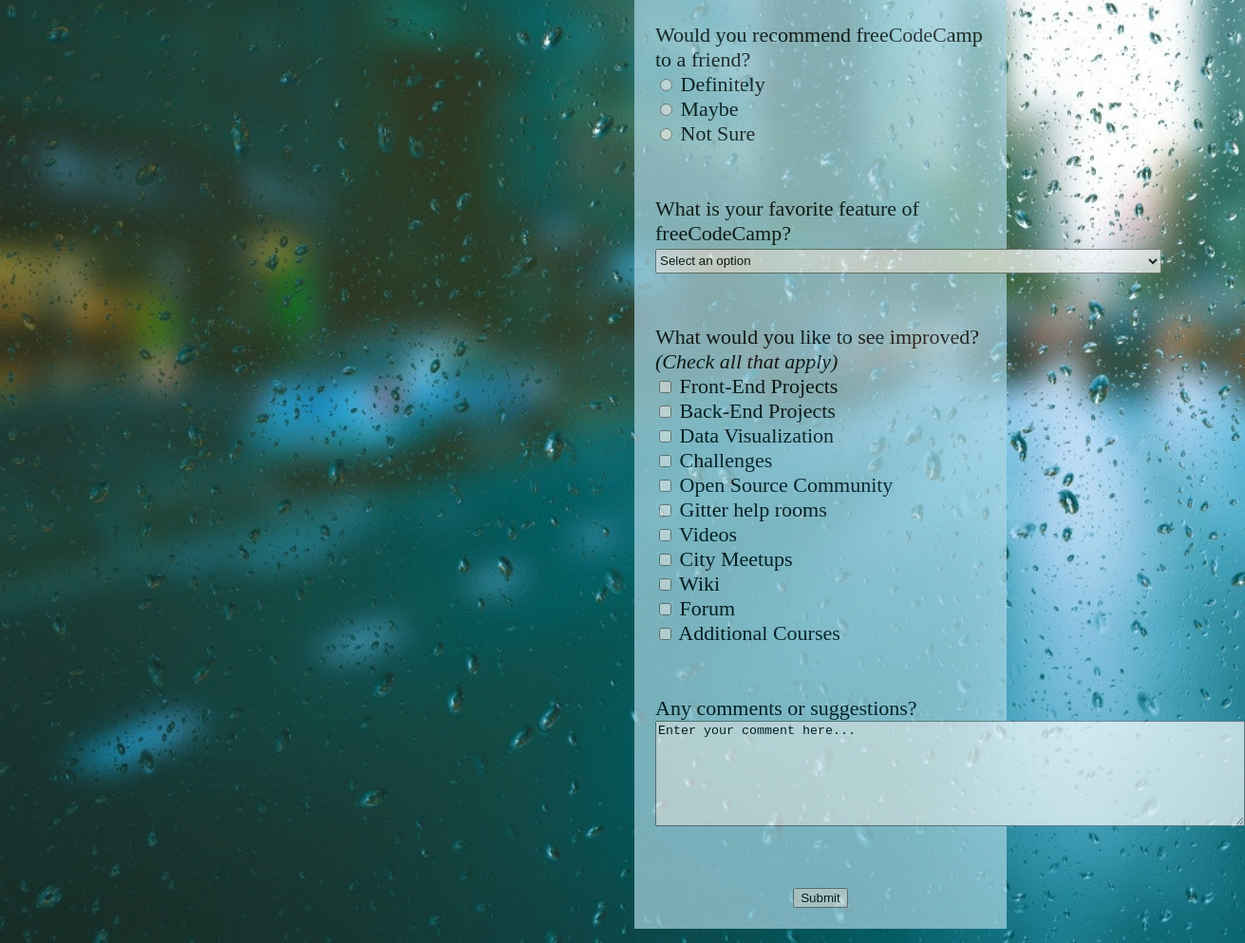
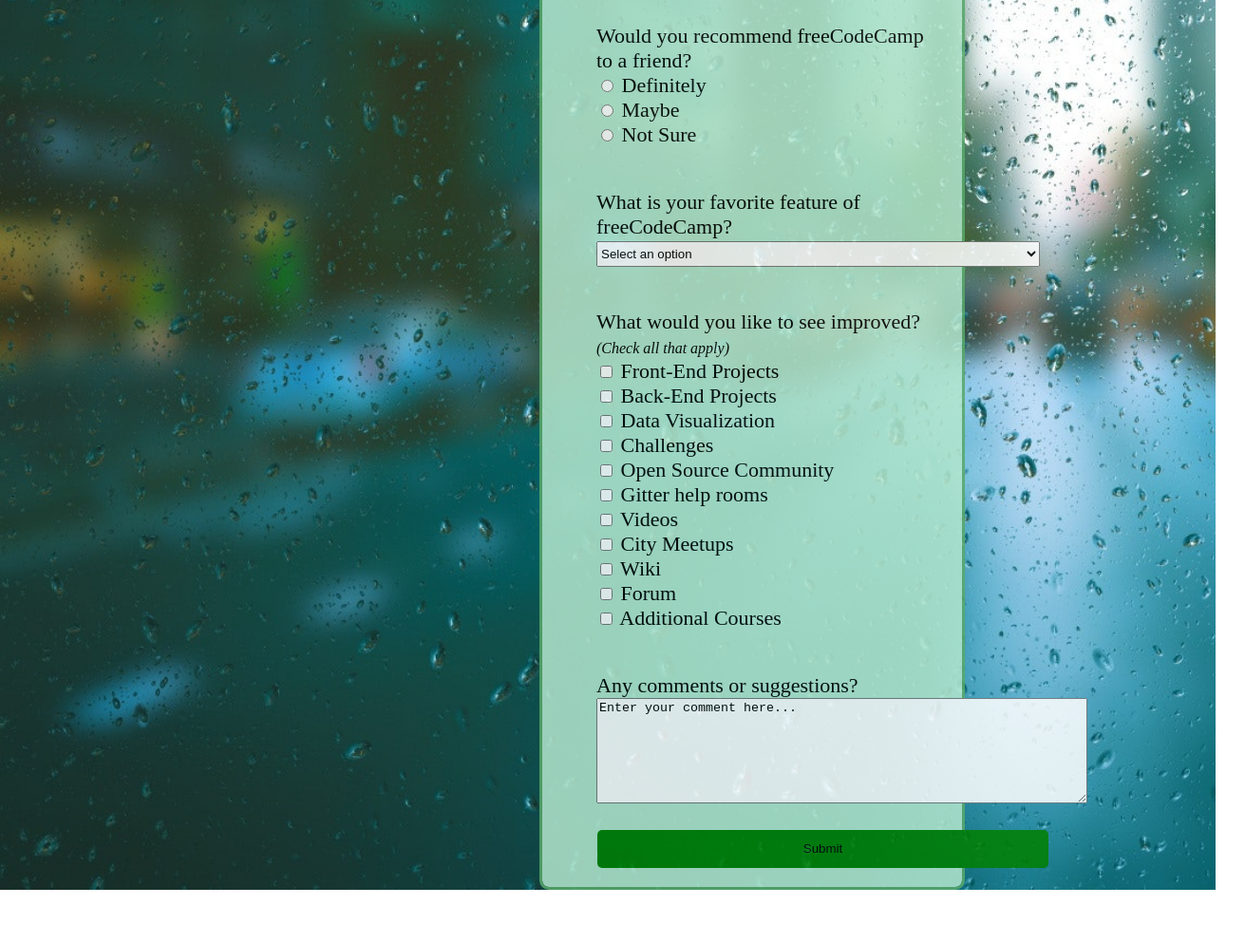
Before and after one commit to JJbean510/form-practice, a plain HTML site: page index.html in a window 1280 px wide. Shown: the part 436-1429 px from the top of the page at 95% size, 1311 px wide, since content can reach past the window. After the commit the page ends 1373 px from the top, so only its background shows below. Drawn offline with Linux system fonts and the light colour scheme.

Commit message:
form completed

```diff
--- a/index.html
+++ b/index.html
@@ -14,13 +14,13 @@
     <form id="border" method="POST" action="http://127.0.0.1:5500/index.html">
       <div id="form" class="alignment">
         <label for="name">Name</label><br>
-        <input type="text" id="name" name="name" value="Enter your name"><br>
+        <input class="row-span" type="text" id="name" name="name" value="Enter your name"><br>
         <label for="email">Email</label><br>
-        <input type="text" id="email" name="email" value="Enter your e-mail"><br>
+        <input class="row-span" type="text" id="email" name="email" value="Enter your e-mail"><br>
         <label for="age">Age(required)</label><br>
-        <input type="number" id="age" name="age" min="18" value="age" required><br>
+        <input class="row-span" type="number" id="age" name="age" min="18" value="age" required><br>
         <label for="description">Which option best describes your current role?</label><br>
-        <select name="description" id="description" >
+        <select class="row-span" name="description" id="description" >
             <option value="select current role" selected>Select current role</option>
             <option value="student">Student</option>
             <option value="full-time" job>Full-Time</option>
@@ -30,7 +30,7 @@
         </select>
       </div>
       <div id="radio" class="alignment">
-        <label for="recommend">Would you recommend freeCodeCamp to a friend?</label>
+        <label for="recommend" class="questions">Would you recommend freeCodeCamp to a friend?</label>
         <br>
         <input type="radio" id="definitely" name="review" value="definitely">
         <label for="definitely">Definitely</label><br>
@@ -40,8 +40,8 @@
         <label for="not sure">Not Sure</label>
       </div>
       <div id="dropdown" class="alignment">
-        <label for="favFeature">What is your favorite feature of freeCodeCamp?</label><br>
-        <select name="favFeature" id="favFeature">
+        <label for="favFeature" class="questions">What is your favorite feature of freeCodeCamp?</label><br>
+        <select class="row-span" name="favFeature" id="favFeature">
           <option value="select an option" selected>Select an option</option>
           <option value="challenges">Challenges</option>
           <option value="projects">Projects</option>
@@ -50,7 +50,7 @@
         </select>
       </div>
       <div id="checkbox" class="alignment">
-        <label for="improv1">What would you like to see improved? <em>(Check all that apply)</em></label><br>
+        <label for="improv1" class="questions">What would you like to see improved?<em style="font-size: 16px;"> (Check all that apply)</em></label><br>
         <input type="checkbox" id="improv1" name="improvements" value="front-end">
         <label for="improv1">Front-End Projects</label><br>
         <input type="checkbox" id="improv2" name="improvements" value="back-end">
@@ -75,11 +75,10 @@
         <label for="improv11">Additional Courses</label><br>
       </div>
       <div id="text-box" class="alignment">
-        <label for="text">Any comments or suggestions?</label><br>
-        <textarea id="text" rows="7" cols="75">Enter your comment here...</textarea><br>
+        <label for="text" class="questions">Any comments or suggestions?</label><br>
+        <textarea id="text" rows="7" cols="62">Enter your comment here...</textarea><br>
       </div>
-      <div id="submit" class="alignment">
-        <input type="submit">
+      <button id="button">Submit</button>
       </div>
     </form>
 </body>
--- a/resources/index.css
+++ b/resources/index.css
@@ -2,44 +2,46 @@
     background-image: url(./images/blue.jpg);
     background-size: cover;
     background-repeat: no-repeat;
+    margin-bottom: 0px;
 }
 
 form {
     position: relative;
-    left: 30em;
-    right: 30em
+    left: 560px;
+    border: #59A96A solid;
+    border-radius: 10px;
 }
 
 #border {
-    height: 100%;
-    width: 31%;
-    background: lightblue;
+    width: 35%;
+    background: #B4E7CE;
     background-clip: content-box;
-    opacity: .69;
     font-size: 22px;
+    opacity: .85;
+}
+.alignment {
+    padding: 1em;
+    margin-bottom: 0px;
+    margin-top: 1px;
+    margin-left: 35px;
 }
 
- /* use alignment class to center text */
-.alignment {
-    padding: 1em;
-    padding-top: .75em;
-    padding-bottom: 1em;
-    padding-left: 1em;
-    padding-right: 1em;
-}
-
-.alignment{
-    margin-bottom: 15px;
-    margin-top: 15px;
-}
-
-#name,#email,#age,#description,#favFeature {
-    width: 40em;
+.row-span {
+    width: 35em;
     height: 2em;
 }
 
-#submit{
-    text-align: center;
+#button {
+    margin-left: 58px;
+    margin-bottom: 20px;
+    width: 475px;
+    height: 3em;
+    background-color: green;
+    border: #59A96A;
+    border-radius: 5px;
+}
+#button:hover {
+    background-color: lightgreen;
 }
 
 #head {
```
